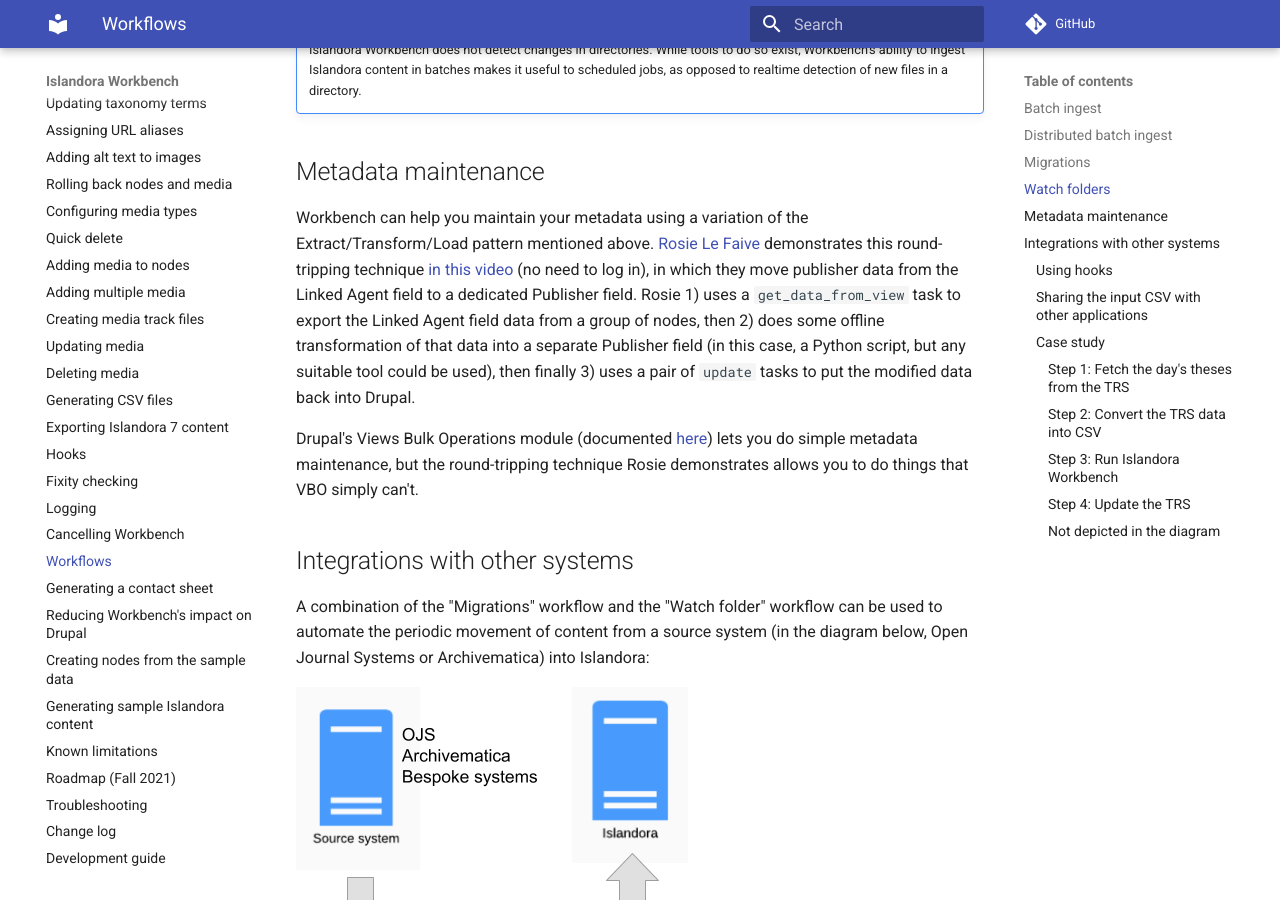
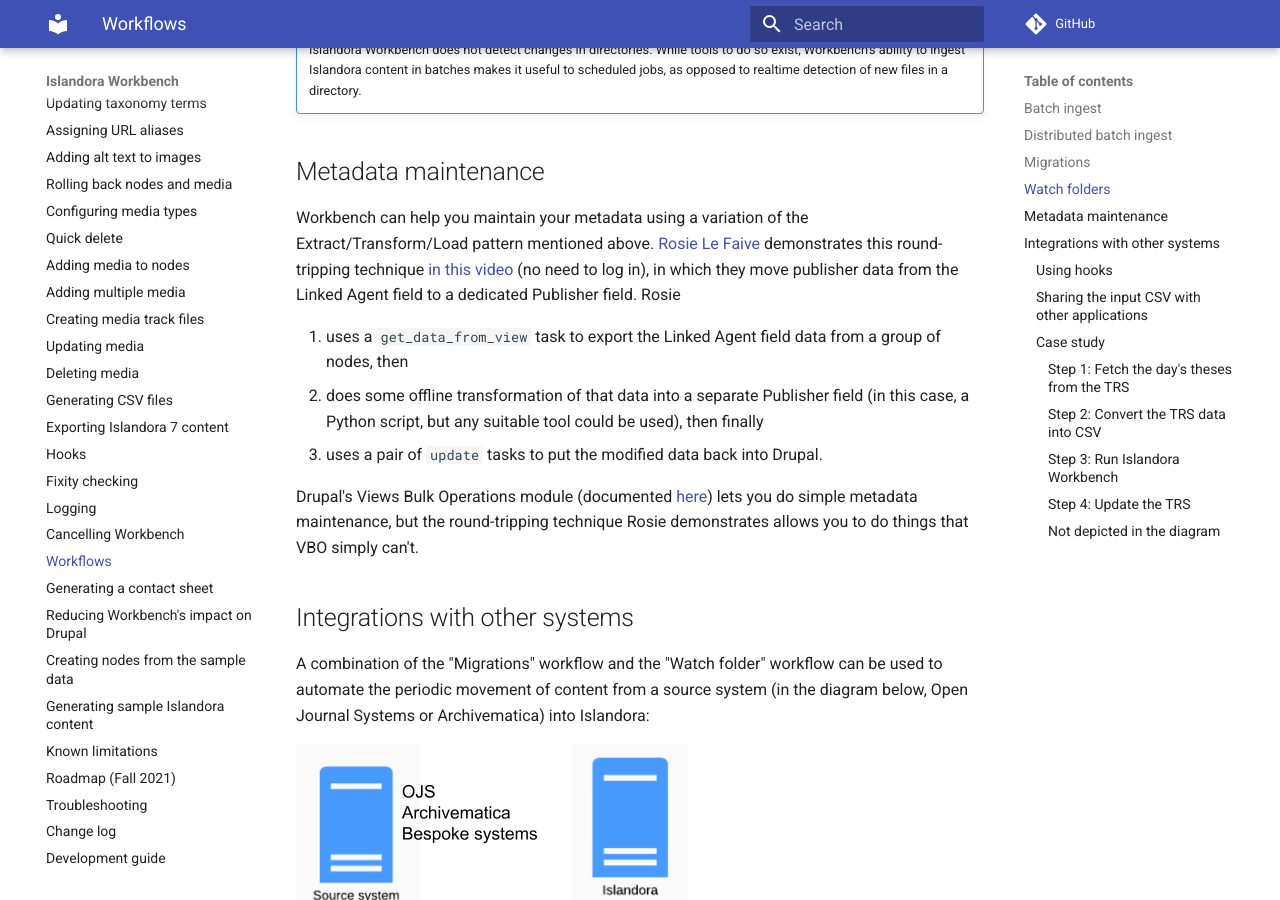
Before and after one commit to mjordan/islandora_workbench_docs, an MkDocs documentation site: the page built from docs/workflows.md, in a window 1280 px wide and 900 px high, scrolled down 4274 px. Built offline with MkDocs 1.6.1 and Material for MkDocs 9.7.7, drawn with Linux system fonts in a browser that asks for light colours; comment, search, counter and statistics services are not loaded.

Commit message:
Fixed list.

```diff
--- a/docs/workflows.md
+++ b/docs/workflows.md
@@ -51,7 +51,11 @@
 
 ## Metadata maintenance
 
-Workbench can help you maintain your metadata using a variation of the Extract/Transform/Load pattern mentioned above. [Rosie Le Faive](https://github.com/rosiel) demonstrates this round-tripping technique [in this video](https://www.dropbox.com/scl/fi/o8nqw1nnkg862xmbbvti3/adding-publisher-field.mp4?rlkey=wmvtuns3quvhmd7yelzdhvopw&dl=0) (no need to log in), in which they move publisher data from the Linked Agent field to a dedicated Publisher field. Rosie 1) uses a `get_data_from_view` task to export the Linked Agent field data from a group of nodes, then 2) does some offline transformation of that data into a separate Publisher field (in this case, a Python script, but any suitable tool could be used), then finally 3) uses a pair of `update` tasks to put the modified data back into Drupal.
+Workbench can help you maintain your metadata using a variation of the Extract/Transform/Load pattern mentioned above. [Rosie Le Faive](https://github.com/rosiel) demonstrates this round-tripping technique [in this video](https://www.dropbox.com/scl/fi/o8nqw1nnkg862xmbbvti3/adding-publisher-field.mp4?rlkey=wmvtuns3quvhmd7yelzdhvopw&dl=0) (no need to log in), in which they move publisher data from the Linked Agent field to a dedicated Publisher field. Rosie
+
+1. uses a `get_data_from_view` task to export the Linked Agent field data from a group of nodes, then
+1. does some offline transformation of that data into a separate Publisher field (in this case, a Python script, but any suitable tool could be used), then finally
+1. uses a pair of `update` tasks to put the modified data back into Drupal.
 
 Drupal's Views Bulk Operations module (documented [here](https://islandora.github.io/documentation/concepts/collection/#bulk-management-of-members-of-a-collection)) lets you do simple metadata maintenance, but the round-tripping technique Rosie demonstrates allows you to do things that VBO simply can't.
 
```
